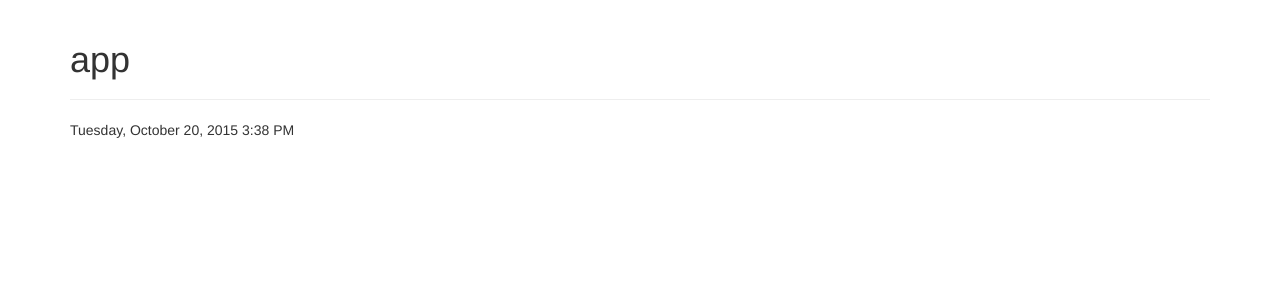
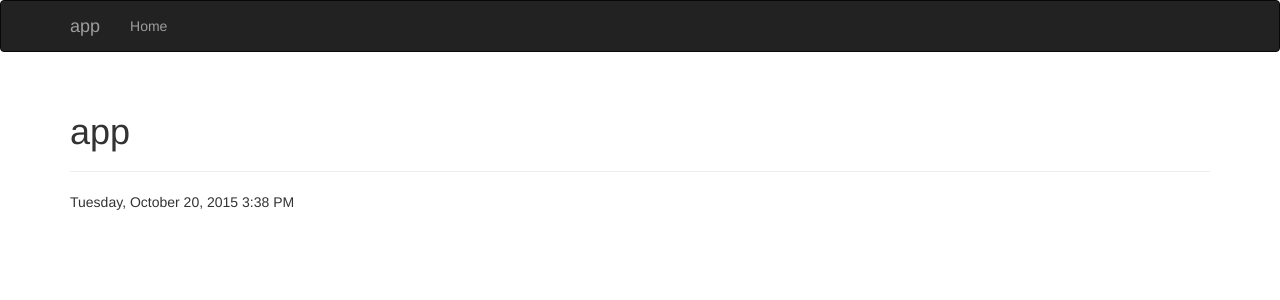
Before and after one commit to richgieg/flask-now, a Flask app: page / in a window 1280 px wide. Shown: the top 300 px of the page. Run offline with Flask 2, Linux system fonts and the light colour scheme; some libraries are stand-ins or nearby versions.

Commit message:
Add navbar and flash messages

```diff
--- a/templates/base.html
+++ b/templates/base.html
@@ -11,10 +11,36 @@
 {% endblock %}
 
 {% block navbar %}
+<div class="navbar navbar-inverse" role="navigation">
+    <div class="container">
+        <div class="navbar-header">
+            <button type="button" class="navbar-toggle" data-toggle="collapse"
+                    data-target=".navbar-collapse">
+                <span class="sr-only">Toggle navigation</span>
+                <span class="icon-bar"></span>
+                <span class="icon-bar"></span>
+                <span class="icon-bar"></span>
+            </button>
+            <a class="navbar-brand" href="/">app</a>
+        </div>
+        <div class="navbar-collapse collapse">
+            <ul class="nav navbar-nav">
+                <li><a href="/">Home</a></li>
+            </ul>
+        </div>
+    </div>
+</div>
 {% endblock %}
 
 {% block content %}
 <div class="container">
+    {% for message in get_flashed_messages() %}
+    <div class="alert alert-warning">
+        <button type="button" class="close" data-dismiss="alert">&times;</button>
+        {{ message }}
+    </div>
+    {% endfor %}
+
     {% block page_content %}{% endblock %}
 </div>
 {% endblock %}
```
